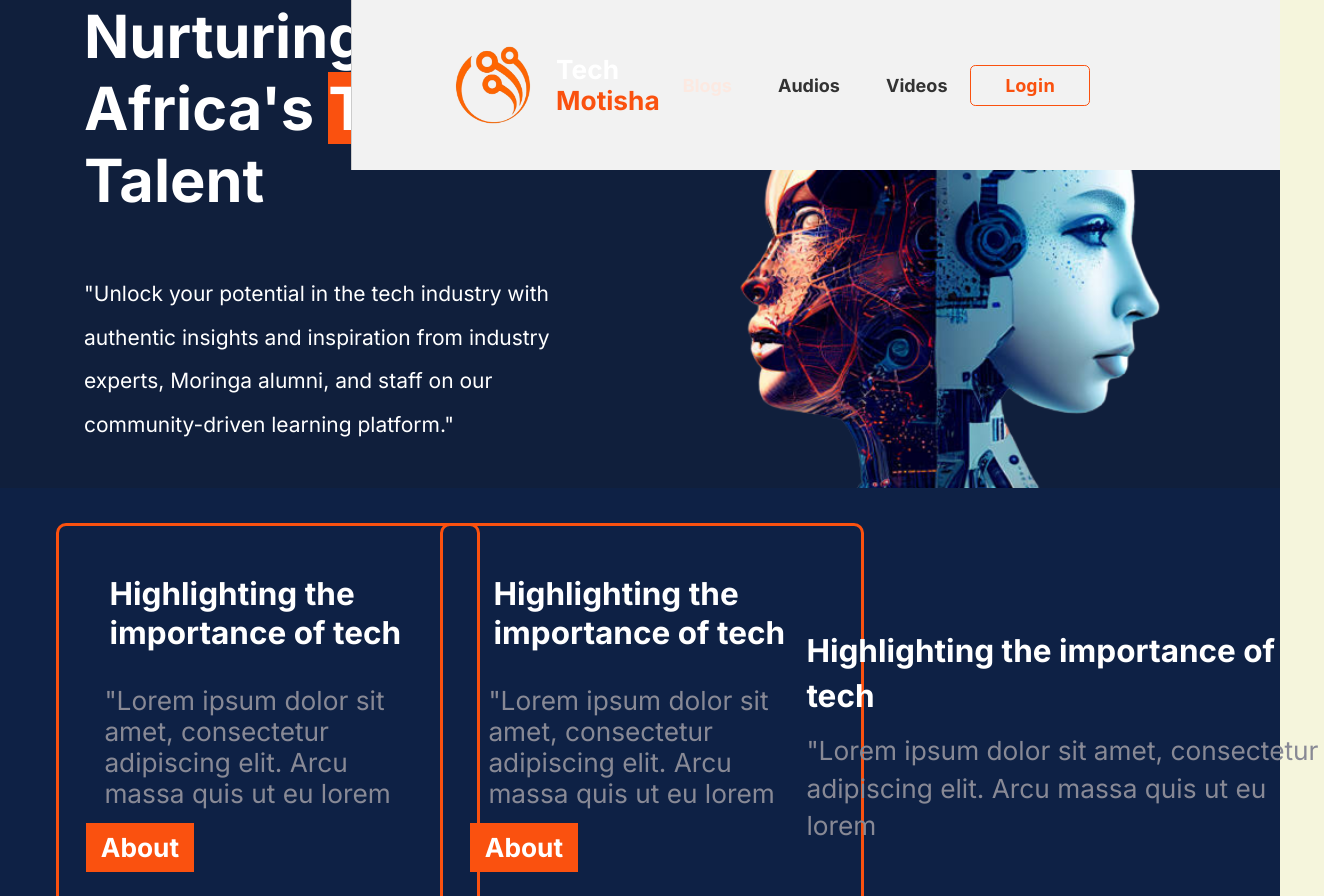
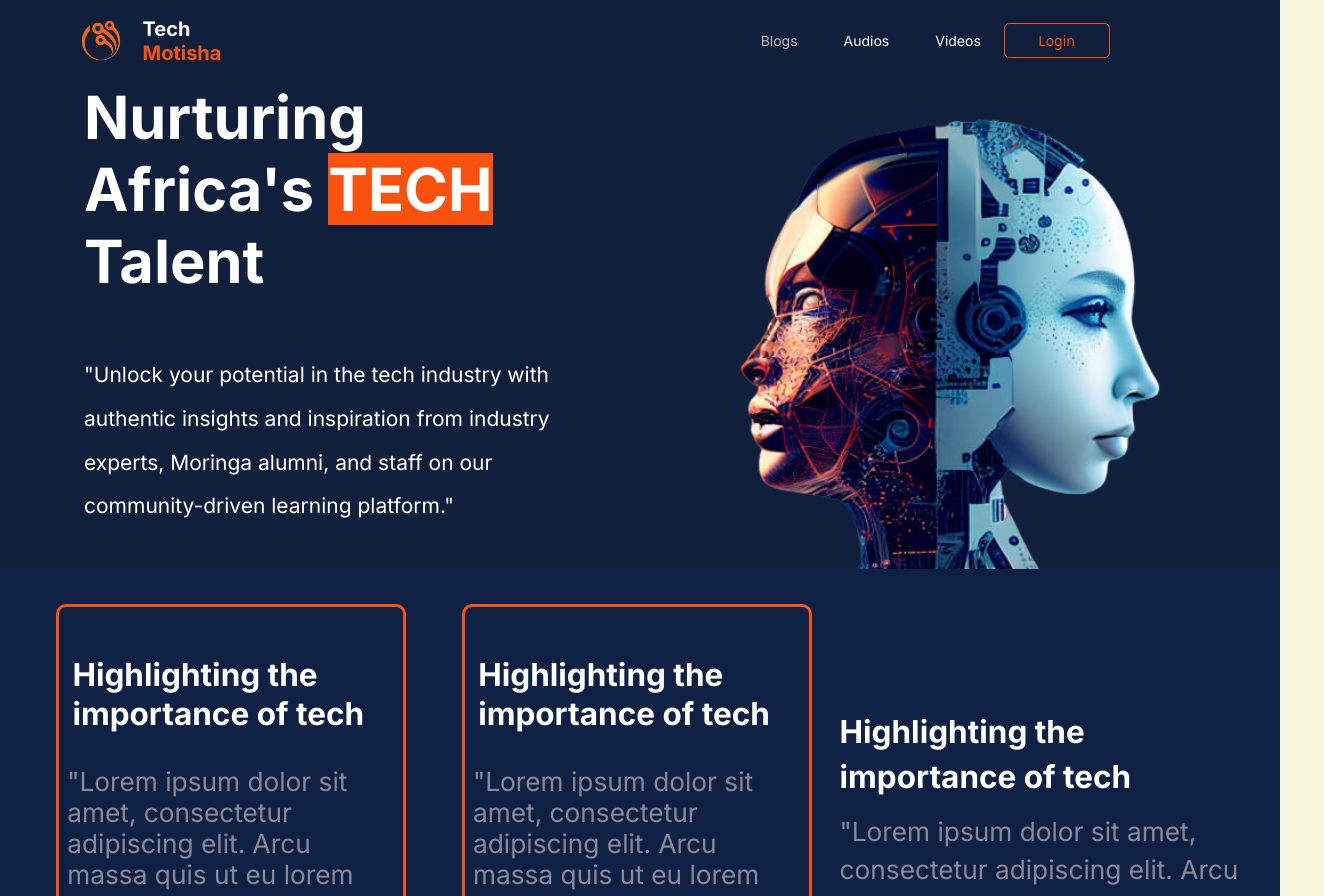
Before and after one commit to Felixkimosop/Tech_motisha_frontend, a React (Create React App) app in the folder tech-motisha/: page / in a window 1280 px wide. Shown: the top 896 px of the page, 1324 px wide, since content can reach past the window. Built offline with nearby package versions, Linux system fonts and the light colour scheme.

Commit message:
fixed homepage  css after the group merge

```diff
--- a/tech-motisha/src/Components/NavBar/Navbar.css
+++ b/tech-motisha/src/Components/NavBar/Navbar.css
@@ -2,14 +2,15 @@
     display: flex;
     flex-direction: row;
     margin-left: 3pc;
+    font-size: var(--bs-nav-link-font-size);
 }
 
 .logo{
-    height: 9.3rem ;
+    /* height: 9.3rem ; */
     left: 0;
     object-fit: cover;
     top:0;
-    width:9rem ;
+    width:6rem ;
     padding: 0;
     margin: 0;
 }
@@ -19,14 +20,17 @@
     flex-direction: column;
     color: transparent;
     font-family: var(--font-family-inter);
-    font-size: var(--font-size-m);
+    font-size: 20px;
     font-weight: 700;
     letter-spacing: 0;
     line-height: normal;
     justify-content: center;
 }
 
-
+.tech{
+    color: white;
+    font-size: 20px;
+}
 
 #motisha{
     color: var(--international-orange);
--- a/tech-motisha/src/Components/NavBar/Navbar.jsx
+++ b/tech-motisha/src/Components/NavBar/Navbar.jsx
@@ -13,7 +13,7 @@ function Navbar() {
            >
                  <img src={logo} alt="Logo" className="logo"/>
                  <div className='logoName '>
-                    <span className='inter-bold-white-30px'>
+                    <span className=' tech'>
                         Tech
                         <br />
                     </span>
--- a/tech-motisha/src/Pages/Home/Home.css
+++ b/tech-motisha/src/Pages/Home/Home.css
@@ -67,8 +67,7 @@
      position:absolute;
      width: 100%;
      z-index: -1;
-     display: grid;
-     grid-template-columns: 30% 33% 23%;
+     display: flex;
 
 }
 
@@ -85,9 +84,13 @@
 .card2 .card{
    --bs-card-border-color: #0A96C1;
 }
+.card2{
+  margin-left: 10px;
+}
 
 .overlap-group2{
    margin-top: 10em;
    margin-right: 2em;
    width: 37rem;
+   margin-left: 2rem;
 }
--- a/tech-motisha/src/components/ContactMe/ContactMe.css
+++ b/tech-motisha/src/components/ContactMe/ContactMe.css
@@ -40,7 +40,7 @@ form {
     margin: 0 auto;
     margin-left: 20px;
 }
-.navbar {
+/* .navbar {
     position: fixed;
     top: 0;
     right: 0;
@@ -74,4 +74,4 @@ form {
 
   .navbar a:hover {
     color: #007bff;
-  }
+  } */
--- a/tech-motisha/src/index.css
+++ b/tech-motisha/src/index.css
@@ -1,5 +1,3 @@
-
-
 body {
   margin: 0;
   font-family: -apple-system, BlinkMacSystemFont, 'Segoe UI', 'Roboto', 'Oxygen',
```
